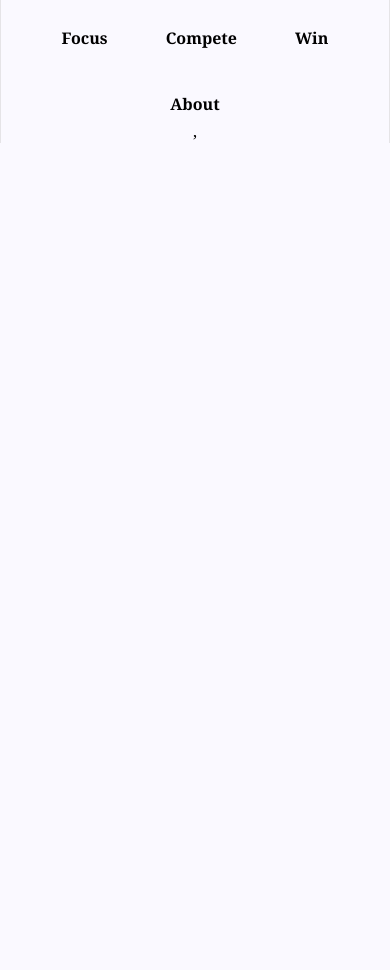
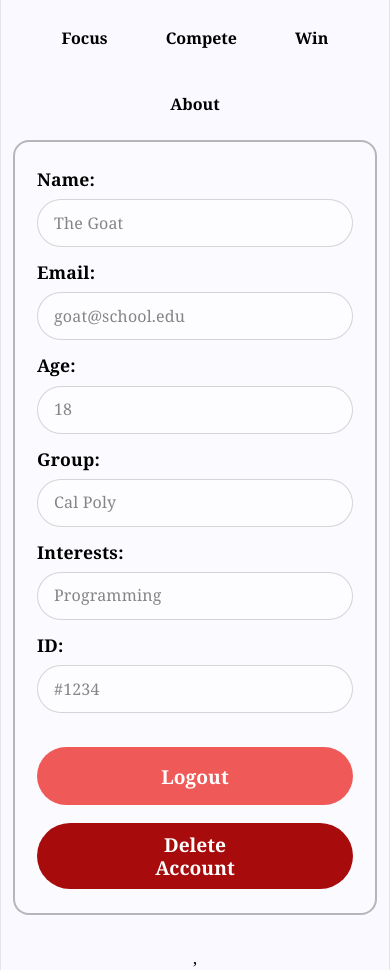
Before and after one commit to Group2Goats/GoatTimer, a React app in the folder packages/frontend/: page /profile in a window 390 px wide. Before the commit the page ends 844 px from the top, so only its background shows below. Built offline with nearby package versions, Linux system fonts and the light colour scheme; the HTML template or start-up script is replaced by a standard one.

Commit message:
added profile page and button to dashboard

```diff
--- a/packages/frontend/src/components/Dashboard.css
+++ b/packages/frontend/src/components/Dashboard.css
@@ -76,6 +76,27 @@ body {
   text-align: left !important;
 }
 
+.dashboard-header-top {
+  display: flex;
+  justify-content: space-between;
+  align-items: center;
+}
+
+.profile-btn {
+  text-decoration: none;
+  background: var(--brand-black);
+  color: var(--white);
+  font-family: Georgia, "Times New Roman", serif;
+  font-size: 1rem;
+  padding: 8px 22px;
+  border-radius: 20px;
+  transition: opacity 0.18s ease;
+}
+
+.profile-btn:hover {
+  opacity: 0.8;
+}
+
 .current-date {
   color: var(--accent-purple);
   font-size: 1.6rem;
@@ -149,7 +170,10 @@ body {
 
 .timer-display {
   color: var(--white);
-  font-family: system-ui, -apple-system, sans-serif;
+  font-family:
+    system-ui,
+    -apple-system,
+    sans-serif;
   font-size: 6rem;
   font-weight: 800;
   line-height: 1;
@@ -168,7 +192,7 @@ body {
   font-size: 1.5rem;
   font-weight: bold;
   cursor: pointer;
-  box-shadow: 0 4px 10px rgba(0,0,0,0.1);
+  box-shadow: 0 4px 10px rgba(0, 0, 0, 0.1);
 }
 
 .start-session-btn:hover {
--- a/packages/frontend/src/components/Dashboard.jsx
+++ b/packages/frontend/src/components/Dashboard.jsx
@@ -1,4 +1,5 @@
 import React from "react";
+import { Link } from "react-router";
 import "./Dashboard.css";
 
 const Dashboard = () => {
@@ -10,7 +11,10 @@ const Dashboard = () => {
       <div className="home-container">
         <main className="dashboard-main">
           <header className="dashboard-header">
-            <p className="current-date">Tuesday Apr 28</p>
+            <div className="dashboard-header-top">
+              <p className="current-date">Tuesday Apr 28</p>
+              <Link to="/profile" className="profile-btn">Profile</Link>
+            </div>
             <h1 className="greeting-text">Good morning, Tan</h1>
           </header>
 
--- a/packages/frontend/src/components/Navbar.module.css
+++ b/packages/frontend/src/components/Navbar.module.css
@@ -60,7 +60,9 @@
   border: 2px solid rgba(0, 8, 7, 0.08);
   box-shadow: 0 18px 40px rgba(0, 0, 0, 0.12);
   pointer-events: auto;
-  transition: width 0.2s ease, height 0.2s ease;
+  transition:
+    width 0.2s ease,
+    height 0.2s ease;
 }
 
 .NavContent {
--- /dev/null
+++ b/packages/frontend/src/components/Profile.css
@@ -0,0 +1,146 @@
+.profilePage {
+  min-height: calc(100vh - 86px);
+  background: var(--bg);
+  display: flex;
+  justify-content: center;
+  align-items: center;
+  padding: 32px 20px 48px;
+}
+
+.profileContainer {
+  width: min(1100px, 92vw);
+}
+
+.profileCard {
+  width: 100%;
+  background: rgba(255, 255, 255, 0.2);
+  border: 2px solid rgba(0, 8, 7, 0.28);
+  border-radius: 16px;
+  padding: 34px 34px 30px;
+}
+
+.profileRow {
+  display: grid;
+  grid-template-columns: 130px 1fr;
+  align-items: center;
+  gap: 18px;
+  margin-bottom: 16px;
+}
+
+.profileLabel {
+  font-family: Georgia, "Times New Roman", serif;
+  font-size: clamp(1.15rem, 1.6vw, 1.6rem);
+  font-weight: 700;
+  color: var(--brand-black);
+  text-align: right;
+}
+
+.profileValue {
+  min-height: 54px;
+  display: flex;
+  align-items: center;
+  padding: 0 22px;
+  border-radius: 999px;
+  border: 1.5px solid rgba(0, 8, 7, 0.16);
+  background: rgba(255, 255, 255, 0.42);
+  color: #858585;
+  font-family: Georgia, "Times New Roman", serif;
+  font-size: clamp(1rem, 1.2vw, 1.35rem);
+}
+
+.profileButtons {
+  margin-top: 34px;
+  display: flex;
+  justify-content: flex-end;
+  gap: 18px;
+}
+
+.profileButton {
+  border: none;
+  border-radius: 999px;
+  color: var(--white);
+  font-family: Georgia, "Times New Roman", serif;
+  font-weight: 700;
+  cursor: pointer;
+  transition:
+    transform 0.18s ease,
+    opacity 0.18s ease;
+}
+
+.profileButton:hover {
+  transform: translateY(-1px);
+  opacity: 0.92;
+}
+
+.profileLogout {
+  min-width: 150px;
+  min-height: 68px;
+  padding: 0 28px;
+  background: #ef5a58;
+  font-size: 2rem;
+}
+
+.profileDelete {
+  min-width: 130px;
+  min-height: 68px;
+  padding: 10px 18px;
+  background: #a70b0b;
+  font-size: 1rem;
+  line-height: 1.1;
+}
+
+@media (max-width: 900px) {
+  .profileCard {
+    padding: 26px 22px 24px;
+  }
+
+  .profileRow {
+    grid-template-columns: 110px 1fr;
+  }
+}
+
+@media (max-width: 600px) {
+  .profilePage {
+    min-height: auto;
+    align-items: flex-start;
+    padding: 20px 12px 32px;
+  }
+
+  .profileContainer {
+    width: 100%;
+  }
+
+  .profileRow {
+    grid-template-columns: 1fr;
+    gap: 8px;
+    margin-bottom: 14px;
+  }
+
+  .profileLabel {
+    text-align: left;
+    font-size: 1.1rem;
+  }
+
+  .profileValue {
+    min-height: 48px;
+    font-size: 1rem;
+    padding: 0 16px;
+  }
+
+  .profileButtons {
+    flex-direction: column;
+    align-items: stretch;
+  }
+
+  .profileLogout,
+  .profileDelete {
+    width: 100%;
+    min-width: 0;
+    min-height: 58px;
+    font-size: 1.2rem;
+  }
+
+  .profileDelete {
+    line-height: 1.2;
+  }
+}
--- /dev/null
+++ b/packages/frontend/src/components/Profile.jsx
@@ -0,0 +1,120 @@
+import { useState, useEffect } from "react";
+import { useNavigate } from "react-router";
+import "./Profile.css";
+
+const fallbackUser = {
+  name: "The Goat",
+  email: "goat@school.edu",
+  age: "18",
+  group: "Cal Poly",
+  interests: "Programming",
+  _id: "abc1234",
+};
+
+function Profile() {
+  const [user, setUser] = useState(fallbackUser);
+  const navigate = useNavigate();
+
+  useEffect(() => {
+    const userId = localStorage.getItem("userId");
+    if (!userId) return;
+
+    fetch(`/api/users/${userId}`)
+      .then((res) => {
+        if (!res.ok) throw new Error("Failed to fetch user");
+        return res.json();
+      })
+      .then((data) => {
+        setUser(data);
+      })
+      .catch(() => {
+        // keep fallback data
+      });
+  }, []);
+
+  function handleLogout() {
+    localStorage.removeItem("userId");
+    navigate("/login");
+  }
+
+  function handleDelete() {
+    const userId = localStorage.getItem("userId");
+    if (!userId) return;
+
+    const confirmed = window.confirm(
+      "Are you sure you want to delete your account? This cannot be undone.",
+    );
+    if (!confirmed) return;
+
+    fetch(`/api/users/${userId}`, {
+      method: "DELETE",
+    })
+      .then((res) => {
+        if (!res.ok) throw new Error("Failed to delete account");
+        localStorage.removeItem("userId");
+        navigate("/login");
+      })
+      .catch((err) => {
+        alert("Error deleting account: " + err.message);
+      });
+  }
+
+  return (
+    <div className="profilePage">
+      <div className="profileContainer">
+        <div className="profileCard">
+          <div className="profileRow">
+            <label className="profileLabel">Name:</label>
+            <div className="profileValue">{user.name || ""}</div>
+          </div>
+
+          <div className="profileRow">
+            <label className="profileLabel">Email:</label>
+            <div className="profileValue">{user.email || ""}</div>
+          </div>
+
+          <div className="profileRow">
+            <label className="profileLabel">Age:</label>
+            <div className="profileValue">{user.age || ""}</div>
+          </div>
+
+          <div className="profileRow">
+            <label className="profileLabel">Group:</label>
+            <div className="profileValue">{user.group || ""}</div>
+          </div>
+
+          <div className="profileRow">
+            <label className="profileLabel">Interests:</label>
+            <div className="profileValue">{user.interests || ""}</div>
+          </div>
+
+          <div className="profileRow">
+            <label className="profileLabel">ID:</label>
+            <div className="profileValue">
+              #{user._id ? user._id.slice(-4) : ""}
+            </div>
+          </div>
+
+          <div className="profileButtons">
+            <button
+              className="profileButton profileLogout"
+              onClick={handleLogout}
+            >
+              Logout
+            </button>
+            <button
+              className="profileButton profileDelete"
+              onClick={handleDelete}
+            >
+              Delete
+              <br />
+              Account
+            </button>
+          </div>
+        </div>
+      </div>
+    </div>
+  );
+}
+
+export default Profile;
--- a/packages/frontend/src/main.jsx
+++ b/packages/frontend/src/main.jsx
@@ -9,6 +9,7 @@ import Committed from "./components/Committed.jsx";
 import Navbar from "./components/Navbar.jsx";
 import Dashboard from "./components/Dashboard.jsx";
 import About from "./components/About.jsx";
+import Profile from "./components/Profile.jsx";
 
 const root = document.getElementById("root");
 
@@ -23,6 +24,7 @@ ReactDOM.createRoot(root).render(
         <Route path="/committed" element={<Committed />} />
         <Route path="/dashboard" element={<Dashboard />} />
         <Route path="about" element={<About />} />
+        <Route path="/profile" element={<Profile />} />
       </Routes>
     </BrowserRouter>
     ,
```
Also changed, not shown: packages/frontend/src/components/Home.css (+6 -2 lines), packages/frontend/src/App.css (line endings or trailing spaces).
